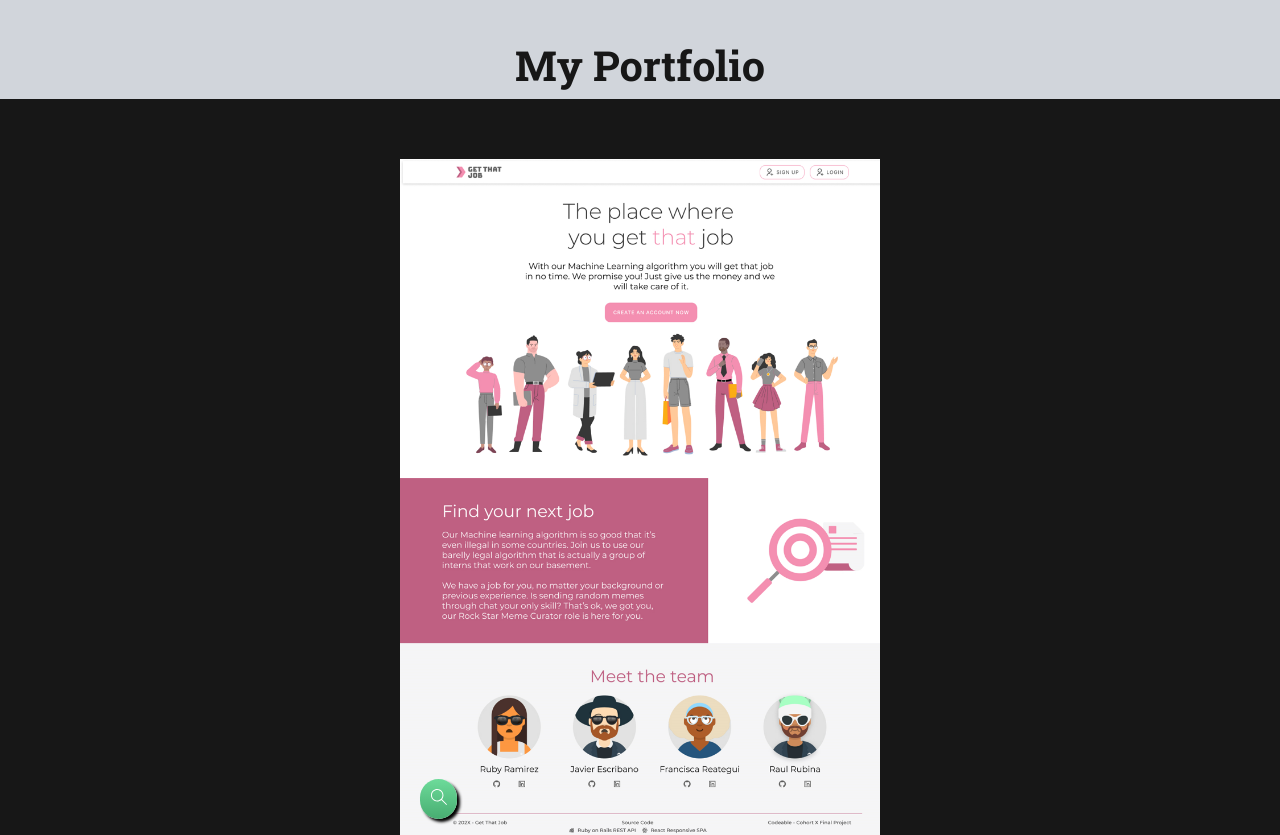
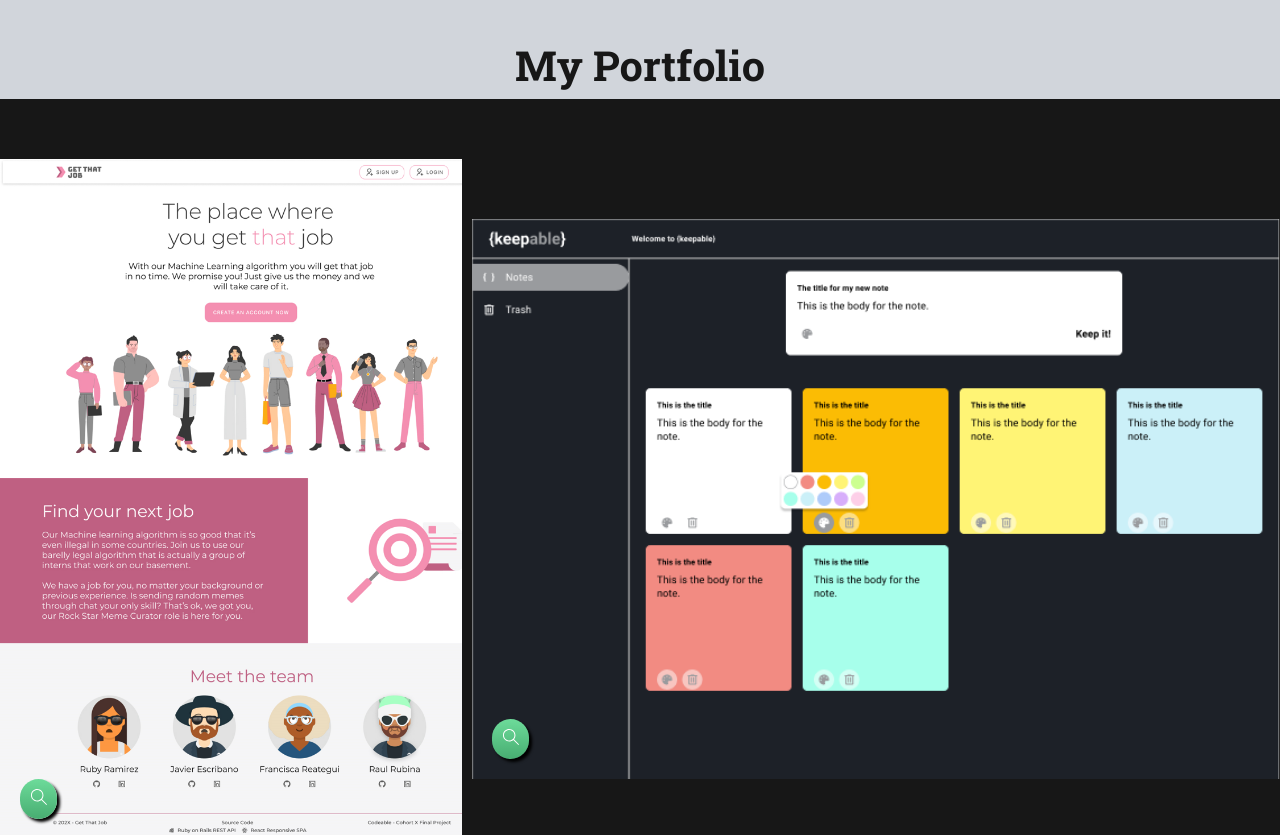
Before and after one commit to AlexanderNievesC/Alex_page, a React (Create React App) app: page / in a window 1280 px wide. Shown: the part 2443-3278 px from the top of the page. Built offline with nearby package versions, Linux system fonts and the light colour scheme.

Commit message:
chore: add note project

```diff
--- a/src/components/portfolio.js
+++ b/src/components/portfolio.js
@@ -1,6 +1,7 @@
 import React from 'react'
 import styled from 'styled-components';
 import job from '../assets/job.png';
+import Keepable from '../assets/keepable.jpg';
 import { colors } from '../styles/colors'
 import { SlMagnifier as Lupa } from 'react-icons/sl';
 
@@ -9,13 +10,15 @@ export default function Portfolio() {
   return (
     <Container>
       <JobDiv><Button><a href="https://get-that-job-nieves.netlify.app/"><Lupa color="white"/></a></Button></JobDiv>
+      <Keepabl><Button><a href="https://keepable-alex.netlify.app/"><Lupa color="white"/></a></Button></Keepabl>
     </Container>
   )
 }
 //styled components
 const Container=styled.div`
   display:flex;
-  flex-direction:column;
+  flex-direction:row;
+  gap:10px;
   justify-content:center;
   text-align:center;
   align-items:center;
@@ -23,7 +26,10 @@ const Container=styled.div`
   background-color:${colors.black};
 
   @media screen and (max-width: 360px){
-    height:420px;
+    display:flex;
+    flex-direction:column;
+    gap:10px;
+    height:900px;
   }
 `
 const JobDiv=styled.div`
@@ -41,6 +47,24 @@ const JobDiv=styled.div`
     height:400px;
   }
 `
+
+const Keepabl=styled.div`
+  display:flex;
+  flex-direction:column;
+  background-image:url(${Keepable});
+  width:840px;
+  height:70%;
+  background-size:cover;
+  justify-content:flex-end;
+  padding:20px;
+
+  @media screen and (max-width: 360px){
+    width:90%;
+    height:400px;
+  }
+`
+
+
 const Button=styled.button`
   border: none;
   border-radius: 50px;
```
Also changed, not shown: src/assets/keepable.jpg (added).
